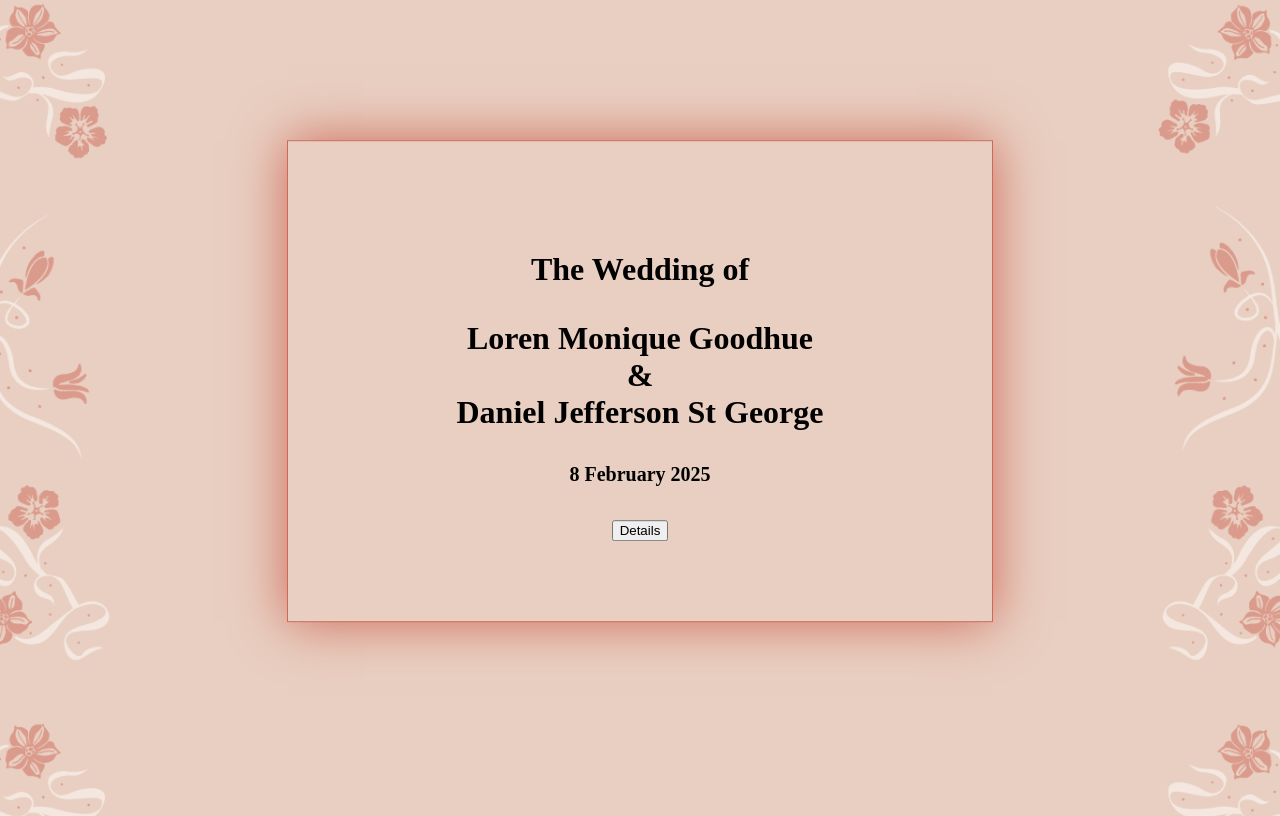
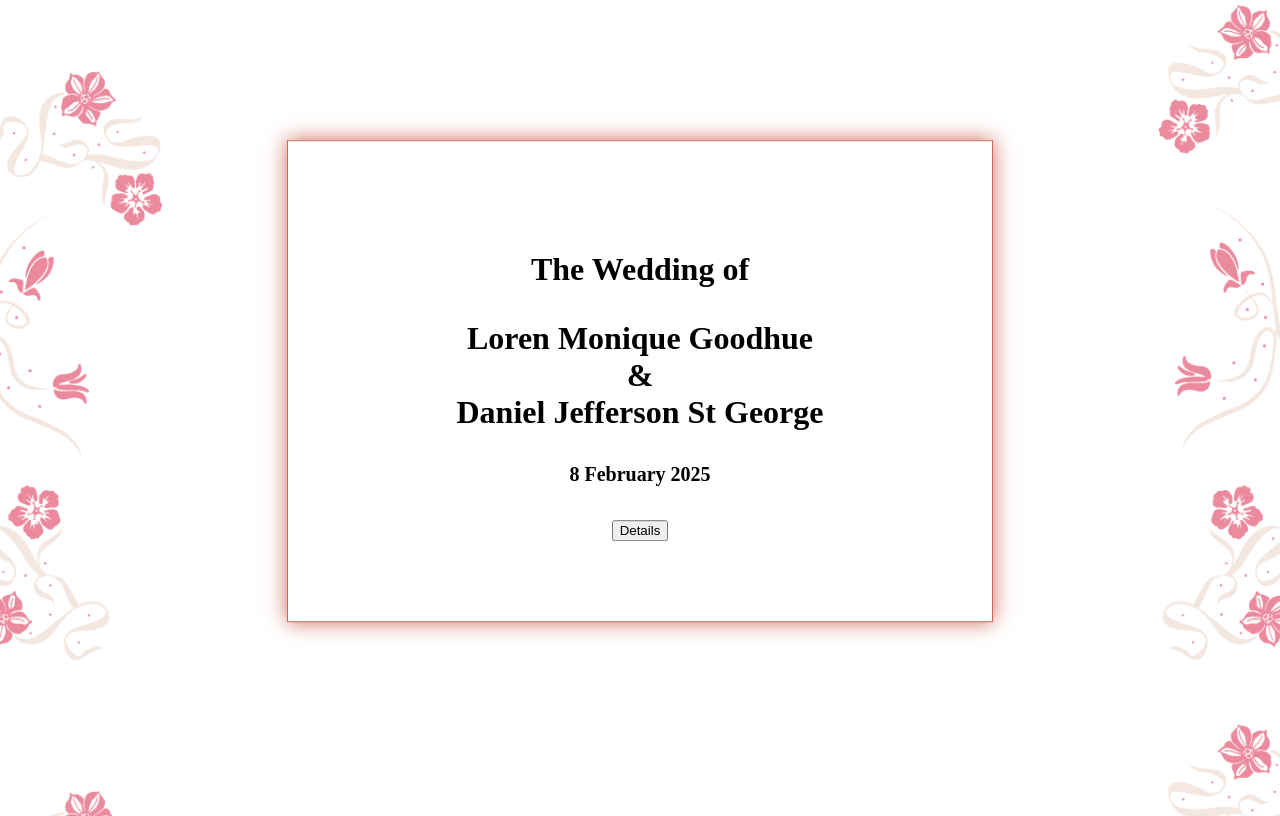
Before and after one commit to DanielStg/wedding_site, a PHP site: page / in a window 1280 px wide. Run offline with PHP 8.4, Linux system fonts and the light colour scheme; some web fonts are replaced.

Commit message:
theme updated to match invitations

```diff
--- a/css/index.css
+++ b/css/index.css
@@ -18,7 +18,7 @@ a{
     color:black;
     border: 1px solid #CE6857;
     /* background:#FFFFFF; */
-    box-shadow: 0px 0px 50px #CE6857;
+    box-shadow: 0px 0px 20px #CE6857;
     /* div width */
     width: 55%;
 
--- a/css/theme.css
+++ b/css/theme.css
@@ -6,6 +6,15 @@
 #000000 - true black
 
 #e98c7b - lighter flowers
+*/
+
+/* NEW PALLET
+#FFFFFF - background
+#e8cfc1 - stem
+#d8133c - flower
+#000000 - text
+
+
 */
 
 @font-face{
@@ -24,7 +33,7 @@ label, p {
 }
 
 body{
-    background-image: url("../images/wedding_theme_nobottom.png");
+    background-image: url("../images/wedding_theme_white.png");
     /*background-repeat: no-repeat; */
     background-repeat: repeat;
     /* background-size: 100vw 105vh; */
```
Also changed, not shown: images/pics/1.jpg (deleted), images/pics/10.jpg (deleted), images/pics/2.jpg (deleted), images/pics/3.jpg (deleted), images/pics/4.jpg (deleted), images/pics/5.JPG (deleted), images/pics/6.png (deleted), images/pics/7.jpg (deleted), images/pics/8.jpg (deleted), images/pics/9.jpg (deleted), images/wedding_theme_white.png (added), 1 other file.
